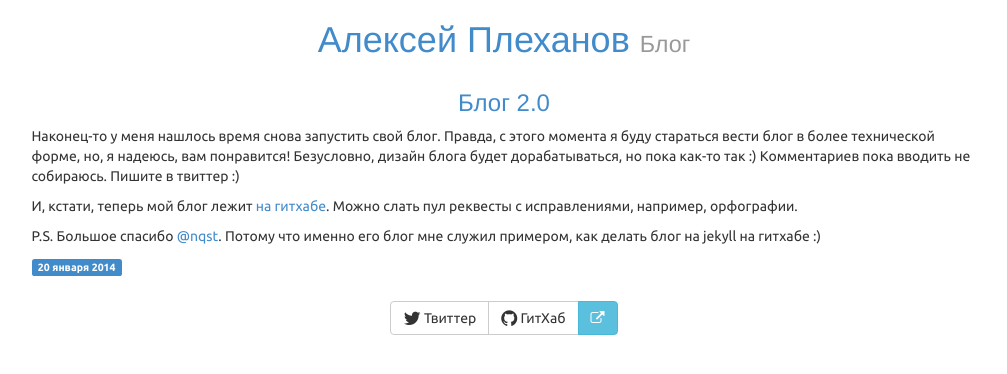
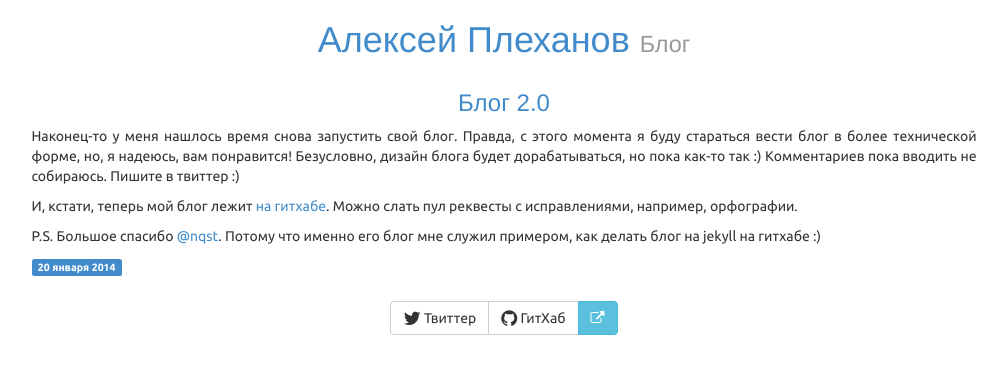
Before and after one commit to alexsoft/alexsoft.github.io, a Jekyll site: the page built from index.html, in a window 1280 px wide. Shown: the top 374 px of the page, without its empty margins (136-1143 px from the left). Built offline with Jekyll 4.4.1, drawn with Linux system fonts in a browser that asks for light colours; the list of posts is cut into pages by our own code.

Commit message:
Make posts justified

```diff
--- a/index.html
+++ b/index.html
@@ -3,7 +3,7 @@
 ---
 {% for post in site.posts %}
 <article class="row">
-	<div class="col-{{site.data.settings.bssize}}-12">
+	<div class="col-{{site.data.settings.bssize}}-12" style="text-align:justify;">
 		<h3 class="text-center">
 			<a href="{{ post.url }}">{{ post.title }}</a>
 		</h3>
```
